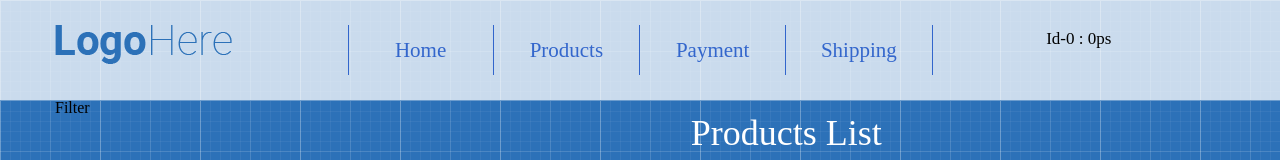
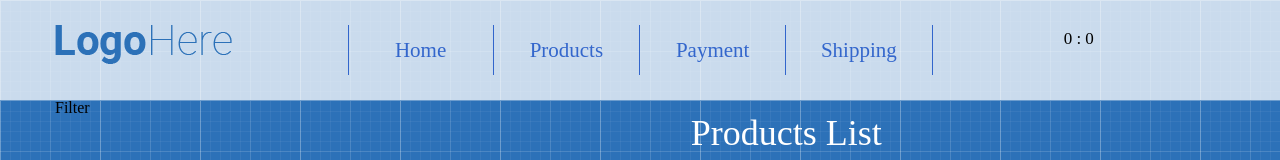
Before and after one commit to YakovlevDS/react-poject, a React (Create React App) app: page / in a window 1280 px wide. Shown: the top 160 px of the page. Built offline with nearby package versions, Linux system fonts and the light colour scheme.

Commit message:
added listItemInCart

```diff
--- a/src/App/App.js
+++ b/src/App/App.js
@@ -6,21 +6,22 @@ import '../common/style/reset.css'
 import '../common/style/base.css'
 class App extends Component {
   state = {
-    productsInCart:{
-      id:0,
-      count:0,
+    productsInCart: {
+      id: 0,
+      count: 0,
     }
   }
 
   AddProductToCard = (count, id) => {
-// console.log(count, id);
-// console.log(this.state.productsInCart.count,this.state.productsInCart.id)
-    this.setState((prevState) => ({
-      productsInCart: {
-        id:prevState.productsInCart.id===id?prevState.productsInCart.id:id,
-        count:this.state.productsInCart.id===id?prevState.productsInCart.count+count:count,
-      }
-    }))
+this.setState((prevState) => ({
+  productsInCart: {
+    id: prevState.productsInCart.id === id ? prevState.productsInCart.id : id,
+    count:
+      this.state.productsInCart.id === id
+        ? prevState.productsInCart.count + count
+        : count,
+  },
+}));
   }
   render() {
     return (
--- a/src/App/Header/Cart/Cart.js
+++ b/src/App/Header/Cart/Cart.js
@@ -2,17 +2,40 @@ import React from "react";
 const Cart = ({
 	count,
 	id,
-})=>{
-// list.mapid===id?list.push({id, count})) => {
-// {listProducts.map(
-//              ({ id,count }) => (
-//                <div className="products-count" key={id}>Id-{id} : {count}ps</div>
+}) => {
+  const listItem = [
+    {
+      id: 0,
+      count: 0,
+    },
 
+  ];
+	if (id !== 0) {
+		listItem.forEach((ob) => {
+			if (ob.id == 0) {
+				listItem.splice(0, 1);
+			}
+			if (ob.id == id) {
+				ob.count = ob.count + count
+			}
+			if (ob.id !== id) {
+
+
+				listItem.push({ id: id, count: count });
+
+      }
+		})
+	}
+  // console.log(listItem);
   return (
-					<div className="cart text-center">
-			 <div className="products-count">Id-{id} : {count}ps</div>
-					</div>
-)
+    <div className="cart text-center">
+      {listItem.map(({ id, count }) => (
+        <div className="products-count">
+          {id} : {count}
+        </div>
+      ))}
+    </div>
+  );
 }
 
 export default Cart
```
